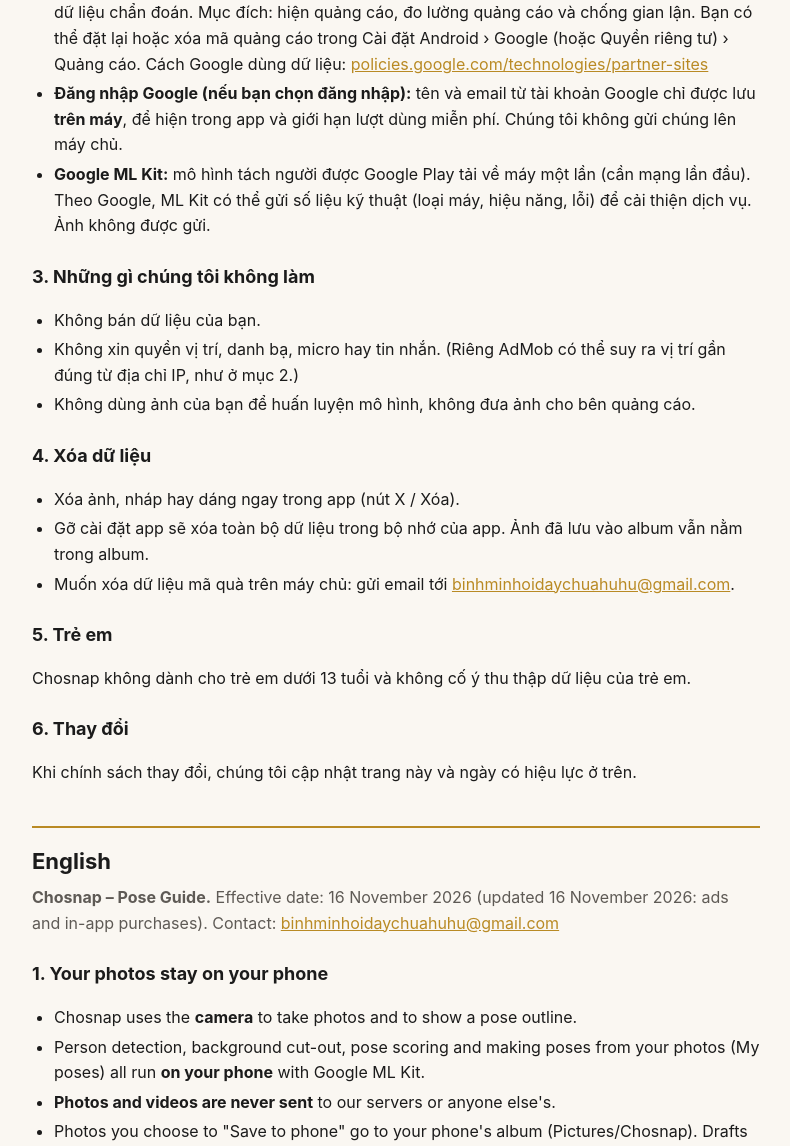
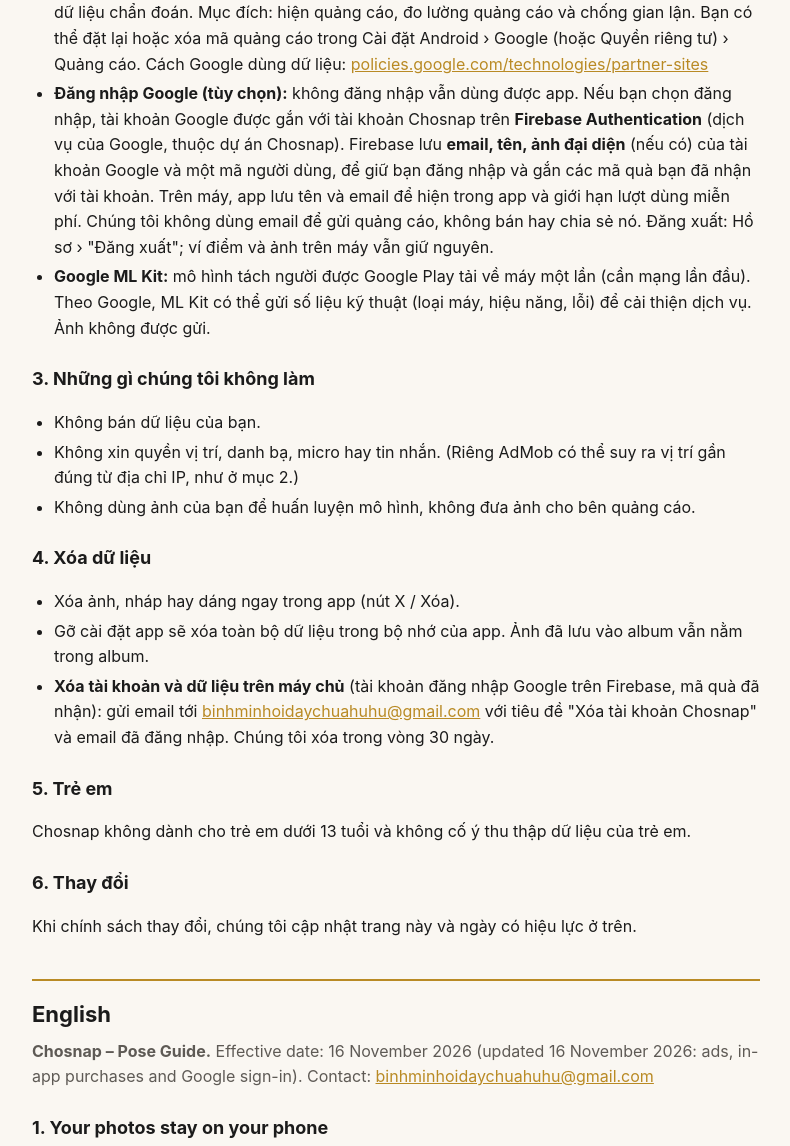
Before and after one commit to ghinoapp/chosnap-privacy, a plain HTML site: page index.html in a window 1280 px wide. Shown: the part 1100-2246 px from the top of the page, without its empty margins (244-1034 px from the left). Drawn offline with Linux system fonts and the light colour scheme.

Commit message:
Add optional Google sign-in (Firebase Authentication) and account deletion to the privacy policy

```diff
--- a/index.html
+++ b/index.html
@@ -27,7 +27,7 @@
 
 <section id="vi" lang="vi">
 <h2>Tiếng Việt</h2>
-<p class="meta"><strong>Chosnap – Tạo dáng ảnh.</strong> Có hiệu lực từ: 16/11/2026 (cập nhật: 16/11/2026, thêm quảng cáo và mua trong app). Liên hệ: <a href="mailto:binhminhoidaychuahuhu@gmail.com">binhminhoidaychuahuhu@gmail.com</a></p>
+<p class="meta"><strong>Chosnap – Tạo dáng ảnh.</strong> Có hiệu lực từ: 16/11/2026 (cập nhật: 16/11/2026, thêm quảng cáo, mua trong app và đăng nhập Google). Liên hệ: <a href="mailto:binhminhoidaychuahuhu@gmail.com">binhminhoidaychuahuhu@gmail.com</a></p>
 
 <h3>1. Ảnh của bạn ở trên máy</h3>
 <ul>
@@ -45,7 +45,7 @@
 <li><strong>Mã quà tặng (Firebase của Google):</strong> khi bạn nhập mã quà, app đăng nhập Firebase ở chế độ <strong>ẩn danh</strong> (một mã người dùng ngẫu nhiên, không có tên, không có email). App lưu lên máy chủ Firebase mã quà đã dùng, số điểm cscr nhận được và thời điểm, để mỗi mã chỉ được dùng một lần và điểm được cộng đúng vào ví của bạn.</li>
 <li><strong>Mua trong app (Google Play Billing):</strong> Chosnap bán gói <strong>Pro</strong> (theo tháng, theo năm, hoặc trọn đời) và gói <strong>điểm cscr</strong>. Toàn bộ thanh toán do <strong>Google Play</strong> xử lý. Chosnap <strong>không nhận và không lưu</strong> số thẻ hay thông tin thanh toán của bạn. Sau khi mua, app nhận từ Google Play mã sản phẩm, mã giao dịch và trạng thái mua, để mở khóa Pro hoặc cộng điểm <strong>ngay trên máy</strong>; các thông tin này không được gửi lên máy chủ của chúng tôi. Google xử lý dữ liệu thanh toán theo chính sách quyền riêng tư của Google.</li>
 <li><strong>Quảng cáo (Google AdMob):</strong> Chosnap có thể hiện <strong>quảng cáo có thưởng</strong>: bạn <strong>tự chọn</strong> xem một quảng cáo để nhận một lượt lưu ảnh hoặc thêm điểm điểm danh. App không tự bật quảng cáo khi bạn không chọn. Khi hiện quảng cáo, bộ AdMob của Google có thể thu thập và gửi tới Google: <strong>mã quảng cáo</strong> (Advertising ID) của thiết bị; địa chỉ IP (Google có thể suy ra vị trí gần đúng); thông tin thiết bị và app, cùng tương tác của bạn với quảng cáo (xem, bấm); dữ liệu chẩn đoán. Mục đích: hiện quảng cáo, đo lường quảng cáo và chống gian lận. Bạn có thể đặt lại hoặc xóa mã quảng cáo trong Cài đặt Android › Google (hoặc Quyền riêng tư) › Quảng cáo. Cách Google dùng dữ liệu: <a href="https://policies.google.com/technologies/partner-sites">policies.google.com/technologies/partner-sites</a></li>
-<li><strong>Đăng nhập Google (nếu bạn chọn đăng nhập):</strong> tên và email từ tài khoản Google chỉ được lưu <strong>trên máy</strong>, để hiện trong app và giới hạn lượt dùng miễn phí. Chúng tôi không gửi chúng lên máy chủ.</li>
+<li><strong>Đăng nhập Google (tùy chọn):</strong> không đăng nhập vẫn dùng được app. Nếu bạn chọn đăng nhập, tài khoản Google được gắn với tài khoản Chosnap trên <strong>Firebase Authentication</strong> (dịch vụ của Google, thuộc dự án Chosnap). Firebase lưu <strong>email, tên, ảnh đại diện</strong> (nếu có) của tài khoản Google và một mã người dùng, để giữ bạn đăng nhập và gắn các mã quà bạn đã nhận với tài khoản. Trên máy, app lưu tên và email để hiện trong app và giới hạn lượt dùng miễn phí. Chúng tôi không dùng email để gửi quảng cáo, không bán hay chia sẻ nó. Đăng xuất: Hồ sơ › "Đăng xuất"; ví điểm và ảnh trên máy vẫn giữ nguyên.</li>
 <li><strong>Google ML Kit:</strong> mô hình tách người được Google Play tải về máy một lần (cần mạng lần đầu). Theo Google, ML Kit có thể gửi số liệu kỹ thuật (loại máy, hiệu năng, lỗi) để cải thiện dịch vụ. Ảnh không được gửi.</li>
 </ul>
 
@@ -60,7 +60,7 @@
 <ul>
 <li>Xóa ảnh, nháp hay dáng ngay trong app (nút X / Xóa).</li>
 <li>Gỡ cài đặt app sẽ xóa toàn bộ dữ liệu trong bộ nhớ của app. Ảnh đã lưu vào album vẫn nằm trong album.</li>
-<li>Muốn xóa dữ liệu mã quà trên máy chủ: gửi email tới <a href="mailto:binhminhoidaychuahuhu@gmail.com">binhminhoidaychuahuhu@gmail.com</a>.</li>
+<li><strong>Xóa tài khoản và dữ liệu trên máy chủ</strong> (tài khoản đăng nhập Google trên Firebase, mã quà đã nhận): gửi email tới <a href="mailto:binhminhoidaychuahuhu@gmail.com">binhminhoidaychuahuhu@gmail.com</a> với tiêu đề "Xóa tài khoản Chosnap" và email đã đăng nhập. Chúng tôi xóa trong vòng 30 ngày.</li>
 </ul>
 
 <h3>5. Trẻ em</h3>
@@ -72,7 +72,7 @@
 
 <section id="en" lang="en">
 <h2>English</h2>
-<p class="meta"><strong>Chosnap – Pose Guide.</strong> Effective date: 16 November 2026 (updated 16 November 2026: ads and in-app purchases). Contact: <a href="mailto:binhminhoidaychuahuhu@gmail.com">binhminhoidaychuahuhu@gmail.com</a></p>
+<p class="meta"><strong>Chosnap – Pose Guide.</strong> Effective date: 16 November 2026 (updated 16 November 2026: ads, in-app purchases and Google sign-in). Contact: <a href="mailto:binhminhoidaychuahuhu@gmail.com">binhminhoidaychuahuhu@gmail.com</a></p>
 
 <h3>1. Your photos stay on your phone</h3>
 <ul>
@@ -90,7 +90,7 @@
 <li><strong>Gift codes (Google Firebase):</strong> when you enter a gift code, the app signs in to Firebase <strong>anonymously</strong> (a random user ID, no name, no email). It stores on Firebase the code used, the cscr points received and the time, so that each code can be used only once and the points reach your wallet.</li>
 <li><strong>In-app purchases (Google Play Billing):</strong> Chosnap sells <strong>Pro</strong> (monthly, yearly or lifetime) and <strong>cscr point</strong> packs. All payments are handled by <strong>Google Play</strong>. Chosnap <strong>never receives or stores</strong> your card or payment details. After a purchase the app receives the product ID, purchase token and purchase state from Google Play, to unlock Pro or add points <strong>on the phone</strong>; they are not sent to our servers. Google handles payment data under Google's privacy policy.</li>
 <li><strong>Ads (Google AdMob):</strong> Chosnap may show <strong>rewarded ads</strong>: you <strong>choose</strong> to watch an ad to get one photo save or extra check-in points. Ads are not shown unless you choose them. When an ad is shown, Google's AdMob SDK may collect and send to Google: the device's <strong>Advertising ID</strong>; the IP address (from which Google may infer an approximate location); device and app information, and your interactions with the ad (views, taps); diagnostics. Purposes: to serve and measure ads and to prevent fraud. You can reset or delete the Advertising ID in Android Settings › Google (or Privacy) › Ads. How Google uses this data: <a href="https://policies.google.com/technologies/partner-sites">policies.google.com/technologies/partner-sites</a></li>
-<li><strong>Google sign-in (if you choose to sign in):</strong> the name and email of your Google account are kept <strong>on the phone only</strong>, to show them in the app and to limit free uses. They are not sent to our servers.</li>
+<li><strong>Google sign-in (optional):</strong> the app works without signing in. If you choose to sign in, your Google account is linked to your Chosnap account in <strong>Firebase Authentication</strong> (a Google service, in the Chosnap project). Firebase stores your Google account's <strong>email, name, profile photo</strong> (if any) and a user ID, to keep you signed in and to link the gift codes you received to your account. On the phone, the app keeps the name and email to show them and to limit free uses. We do not use your email for marketing and never sell or share it. Sign out: Profile › "Sign out"; your points wallet and photos on the phone are kept.</li>
 <li><strong>Google ML Kit:</strong> the person cut-out model is downloaded once by Google Play (internet needed the first time). According to Google, ML Kit may send technical data (device type, performance, errors) to improve the service. Photos are never sent.</li>
 </ul>
 
@@ -105,7 +105,7 @@
 <ul>
 <li>Delete photos, drafts or poses in the app (X / Delete).</li>
 <li>Uninstalling the app deletes all data in its private storage. Photos saved to the album stay in the album.</li>
-<li>To delete gift-code data on the server, email <a href="mailto:binhminhoidaychuahuhu@gmail.com">binhminhoidaychuahuhu@gmail.com</a>.</li>
+<li><strong>To delete your account and server data</strong> (the Google sign-in account in Firebase, gift codes received): email <a href="mailto:binhminhoidaychuahuhu@gmail.com">binhminhoidaychuahuhu@gmail.com</a> with the subject "Delete Chosnap account" and the email you signed in with. We delete it within 30 days.</li>
 </ul>
 
 <h3>5. Children</h3>
```
